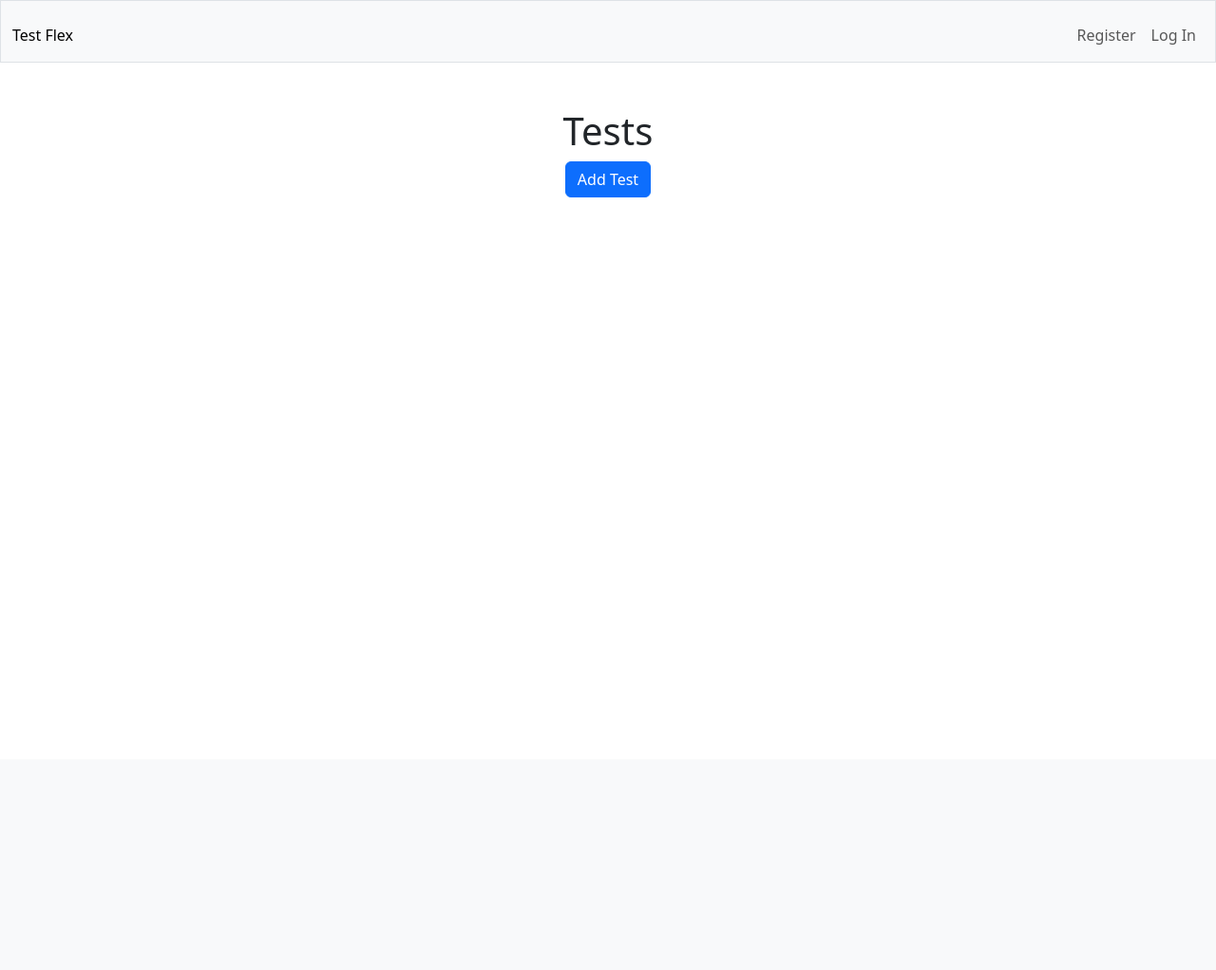
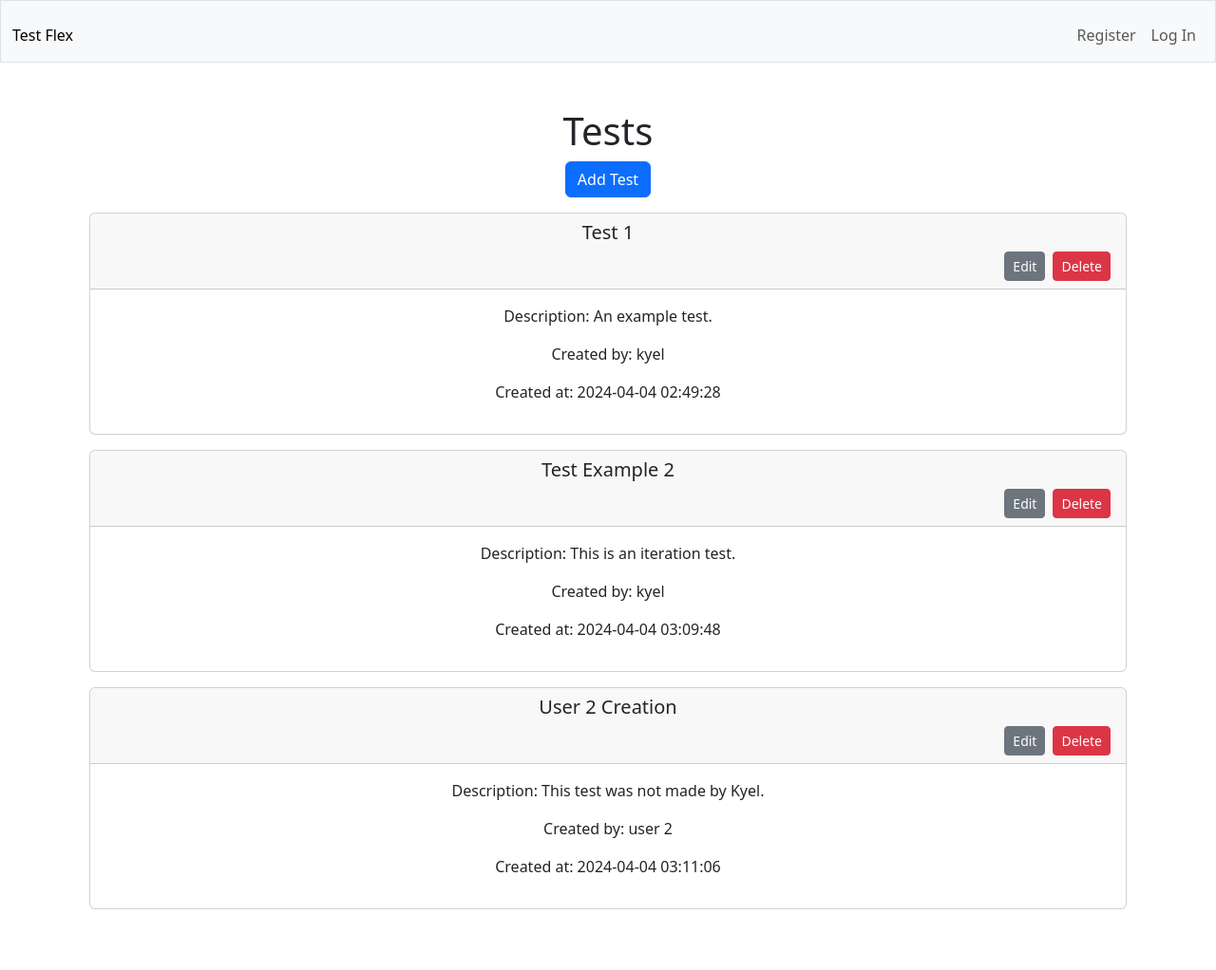
Before and after one commit to quantumGrail/testFlex, a Flask app: page /tests in a window 1280 px wide. Shown: the whole page at 95% size. Before the commit the page ends 208 px from the top, so only its background shows below. Run offline with Flask 3, Linux system fonts and the light colour scheme; some libraries are stand-ins or nearby versions.

Commit message:
Fixed username return in tests

```diff
--- a/application/app.py
+++ b/application/app.py
@@ -97,8 +97,13 @@ def logout():
 @app.route("/tests")
 def tests():
     """View and build list of tests"""
+    tests = db.execute("""
+        SELECT t.*, u.username AS created_by_username
+        FROM tests t
+        JOIN users u ON t.user_id = u.id
+    """)
 
-    return render_template("tests.html")
+    return render_template("tests.html", tests=tests)
 
 @app.route("/add_test", methods=["POST"])
 def add_test():
--- a/application/templates/tests.html
+++ b/application/templates/tests.html
@@ -18,11 +18,11 @@
                 <div class="card-header">
                     <h5 class="card-title">{{ test.name }}</h5>
                     <button class="btn btn-sm btn-danger float-end" onclick="deleteTest('{{ test.id }}')">Delete</button>
-                    <button class=""btn btn-sm btn-secondary float-end me-2" onclick="editTest('{{ test.id }}')">Edit</button>
+                    <button class="btn btn-sm btn-secondary float-end me-2" onclick="editTest('{{ test.id }}')">Edit</button>
                 </div>
                 <div class="card-body">
                     <p class="card-text">Description: {{ test.description }}</p>
-                    <p class="card-text">Created by: {{ test.created_by }}</p>
+                    <p class="card-text">Created by: {{ test.created_by_username }}</p>
                     <p class="card-text">Created at: {{ test.created_at }}</p>
                     <!-- Test Steps List -->
                     <ul class="list-group">
```
Also changed, not shown: application/test-flex.db, 2 other files.
